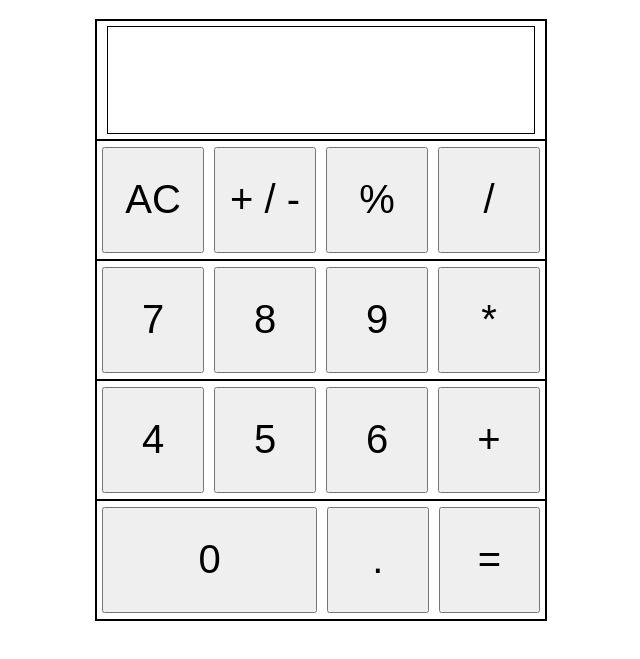
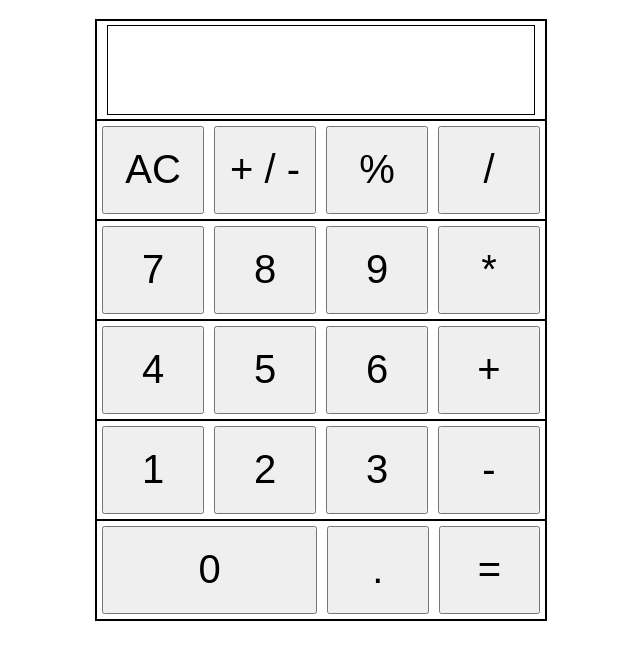
Before and after one commit to lbagd9898/calculto, a plain HTML site: page index.html in a window 1280 px wide. Both pictures are taken after a click on the button "AC". Shown: the part 69-728 px from the top of the page, without its empty margins (319-959 px from the left). Drawn offline with Linux system fonts and the light colour scheme.

Commit message:
added event listeners to numberical values and clear button to populate display

```diff
--- a/index.html
+++ b/index.html
@@ -13,26 +13,32 @@
             <div id="display"></div>
         </div>
         <div id="row-2" class="row">
-            <button>AC</button>
+            <button id="clear">AC</button>
             <button>+ / -</button>
             <button> % </button>
             <button> /</button>
         </div>
         <div id="row-3" class="row">
-            <button> 7 </button>
-            <button> 8</button>
-            <button> 9 </button>
+            <button class='numeric'> 7 </button>
+            <button class='numeric'> 8</button>
+            <button class='numeric'> 9 </button>
             <button> * </button>
         </div>
         <div id="row-4" class="row">
-            <button> 4 </button>
-            <button> 5 </button>
-            <button> 6 </button>
+            <button class = 'numeric'> 4 </button>
+            <button class = 'numeric'> 5 </button>
+            <button class = 'numeric'> 6 </button>
             <button> + </button>
         </div>
         <div id="row-5" class="row">
-            <button id="btn-0"> 0 </button>
-            <button> . </button>
+            <button class = 'numeric'> 1 </button>
+            <button class = 'numeric'> 2 </button>
+            <button class = 'numeric'> 3</button>
+            <button> - </button>
+        </div>
+        <div id="row-6" class="row">
+            <button id="btn-0" class = 'numeric'> 0 </button>
+            <button class = 'numeric'> . </button>
             <button> = </button>
         </div>
     </div>
--- a/javascript.js
+++ b/javascript.js
@@ -1,6 +1,7 @@
-const a = ''
-const operator = ''
-const b = ''
+let a = ''
+let operator = ''
+let b = ''
+let displayValue = ''
 
 function add(a, b) {
     return a + b
@@ -21,3 +22,19 @@ function divide(a, b) {
 function operate (a, b, operator) {
     return operator(a, b)
 }
+
+function populateDisplay (number) {
+    displayValue += number;
+    document.querySelector('#display').textContent = displayValue;
+}
+
+document.querySelectorAll('.numeric').forEach((btn) => {
+    btn.addEventListener('click', () => {
+        populateDisplay(btn.textContent)
+    })
+})
+
+document.querySelector('#clear').addEventListener('click', () => {
+    displayValue = ''
+    populateDisplay(displayValue);
+})
--- a/style.css
+++ b/style.css
@@ -27,6 +27,11 @@ div {
 #display {
     width: 95%;
     height: 90%;
+    display: flex;
+    justify-content: right;
+    align-items: center;
+    font-size: 60px;
+    gap: 2px;
 }
 
 button {
```
